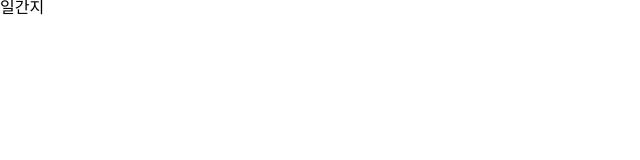
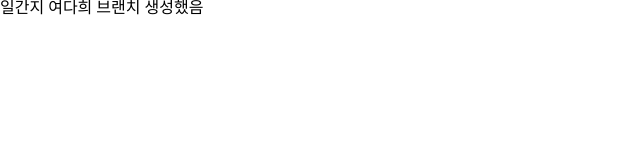
Before and after one commit to dailyganzi/Dailyganzi-FE, a plain HTML site: page index.html in a window 1280 px wide. Shown: the whole page, without its empty margins (0-640 px from the left). Drawn offline with Linux system fonts and the light colour scheme; files whose address does not match are found by name.

Commit message:
수정: index.html 브랜치 테스트용 텍스트 수정

```diff
--- a/index.html
+++ b/index.html
@@ -8,6 +8,6 @@
     <title>일간지</title>
   </head>
   <body>
-    일간지
+    일간지 여다희 브랜치 생성했음
   </body>
 </html>
```
